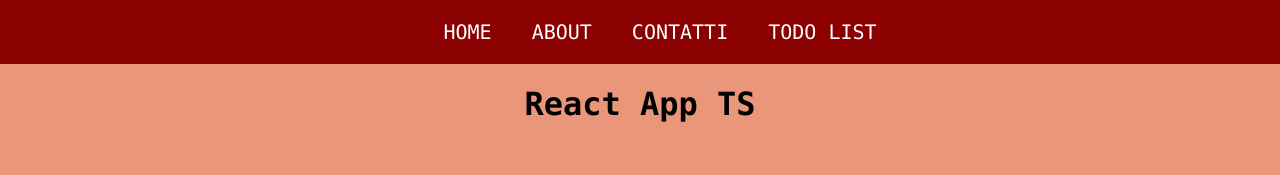
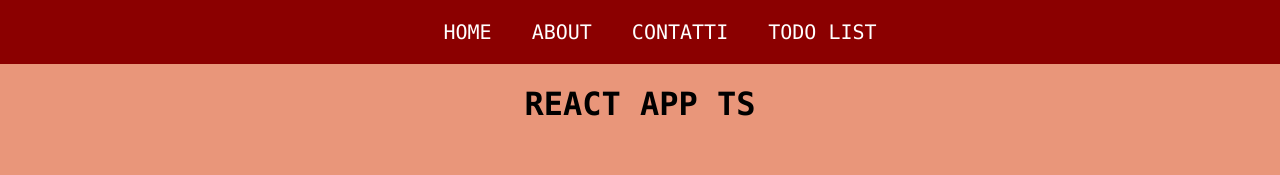
Before and after one commit to ndenicolais/pwa-app, a React (Vite) app: page / in a window 1280 px wide. Shown: the top 175 px of the page. Built offline with nearby package versions, Linux system fonts and the light colour scheme.

Commit message:
New update

```diff
--- a/src/pages/Home.tsx
+++ b/src/pages/Home.tsx
@@ -5,7 +5,7 @@ function Home() {
 
   return (
     <div className='Home'>
-      <h1>React App TS</h1>
+      <h1>REACT APP TS</h1>
       <img src={logo}
       className="Home-logo"
       alt="logo"
```
Also changed, not shown: 1 other file (tests, documents, lock files or other folders).
